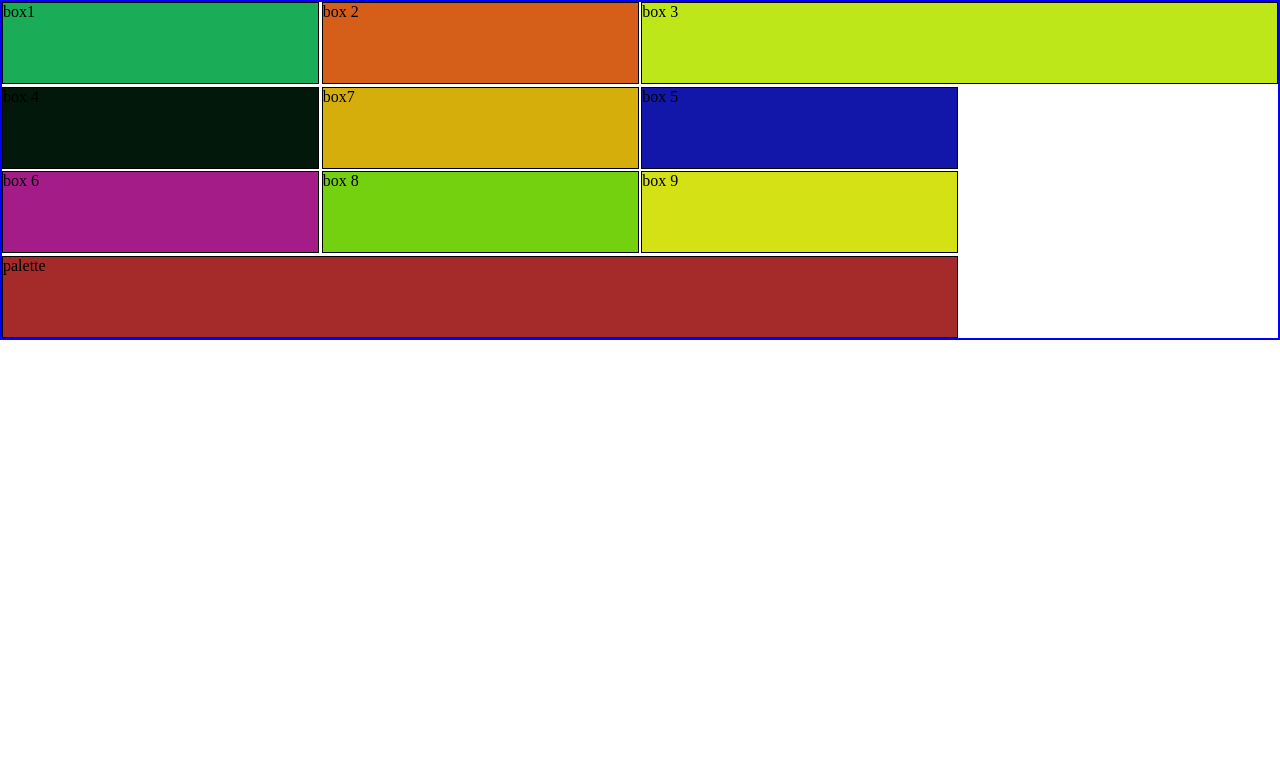
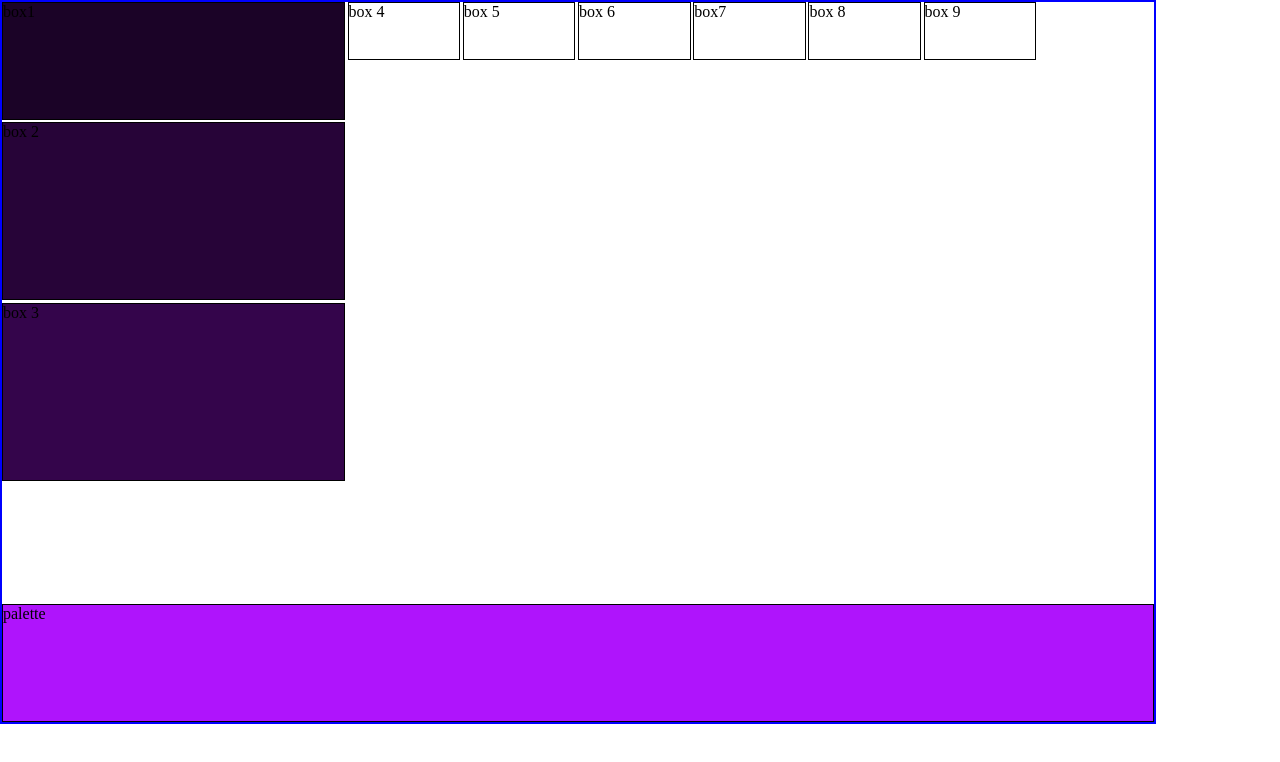
Before and after one commit to leahase/grid-color, a plain HTML site: page index.html in a window 1280 px wide. Drawn offline with Linux system fonts and the light colour scheme.

Commit message:
changed grid row & col

```diff
--- a/css/style.css
+++ b/css/style.css
@@ -1,9 +1,11 @@
 .container{
     display: grid;
-    grid-template-rows: repeat(4, 1fr);
-    grid-template-columns: repeat(4, 1fr);
+    grid-template-rows: repeat(12, 1fr);
+    grid-template-columns: repeat(10, 1fr);
     border: 2px solid blue;
     gap: 2pt;
+    height: 90vh;
+    width: 90vw;
     /* grid-template-areas:
     "box1 box2 box3"
     "box4 box5 box6"
@@ -13,16 +15,59 @@
 
 .box {
     border: 1px solid black;
-    height: 10vh;
+    height: auto;
 }
 
-.box1 {grid-column: 1 / 2; grid-row: 1 / 2; background-color: rgb(26, 172, 87);}
-.box2 {grid-column: 2 / 3; grid-row: 1 / 2; background-color: rgb(213, 94, 25);}
-.box3 {grid-column: 3 / 5; grid-row: 1 / 2; background-color: rgb(190, 231, 25);}
-.box4 {grid-column: 1 / 2; grid-row: 2 / 3; background-color: rgb(2, 24, 11);}
-.box5 {grid-column: 3 / 4; grid-row: 2 / 4; background-color: rgb(18, 23, 170);}
-.box6 {grid-column: 1 / 2; grid-row: 3 / 4; background-color: rgb(163, 28, 136);}
-.box7 {grid-column: 2 / 3; grid-row: 2 / 3; background-color: rgb(214, 174, 11);}
-.box8 {grid-column: 2 / 3; grid-row: 3 / 4; background-color: rgb(115, 209, 15);}
-.box9 {grid-column: 3 / 4; grid-row: 3 / 4; background-color: rgb(212, 225, 20);}
-.palette{ grid-column: 1 / 4; grid-template-rows: 2 / 3; background-color:brown}
+.box1 {
+    grid-column: 1 / 4;
+    grid-row: 1 / 3;
+    background-color: rgb(27, 3, 39);
+}
+ .box2 {
+    grid-column: 1 / 4;
+    grid-row: 3 / 6 ;
+    background-color: rgb(39, 4, 56);
+}
+.box3 {
+    grid-column: 1 / 4;
+    grid-row: 6 / 9;
+    background-color: rgb(52, 5, 75);
+}
+/*
+.box4 {
+    grid-column: 1 / 2;
+    grid-row: 2 / 3;
+    background-color: rgb(72, 8, 104);
+}
+/* .box5 {
+    grid-column: 2 / 3;
+    grid-row: 2 / 4;
+    background-color: rgb(99, 10, 143);
+} */
+/* .box6 {
+    grid-column: 3 / 4;
+    grid-row: 2 / 3;
+    background-color: rgb(119, 12, 173);
+}
+
+.box7 {
+    grid-column: 1 / 2;
+    grid-row: 3 / 4;
+    background-color: rgb(118, 11, 172);
+}
+
+.box8 {
+    grid-column: 2 / 3;
+    grid-row: 3 / 4;
+    background-color: rgb(151, 11, 221);
+} */
+/* .box9 {
+    grid-column: 3 / 4;
+    grid-row: 3 / 4;
+    background-color: rgb(170, 13, 248);
+}*/
+.palette{
+    grid-column: 1 / 12;
+    grid-row: 11 / 13;
+    background-color: rgb(175, 20, 252);
+}
```
